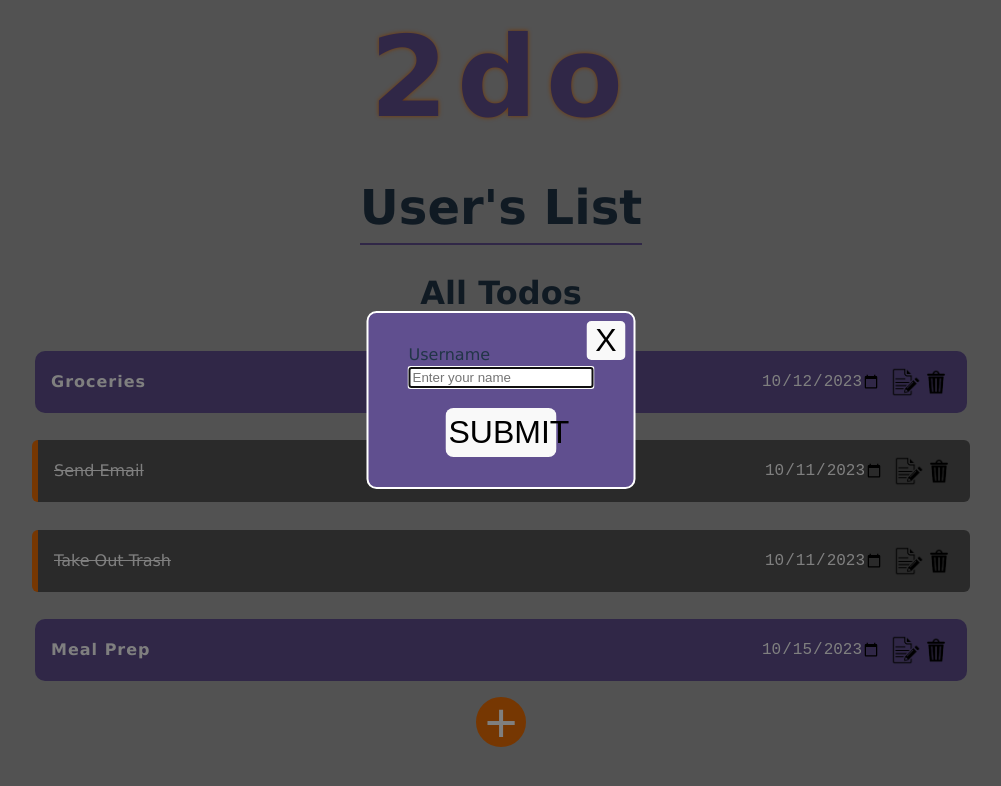
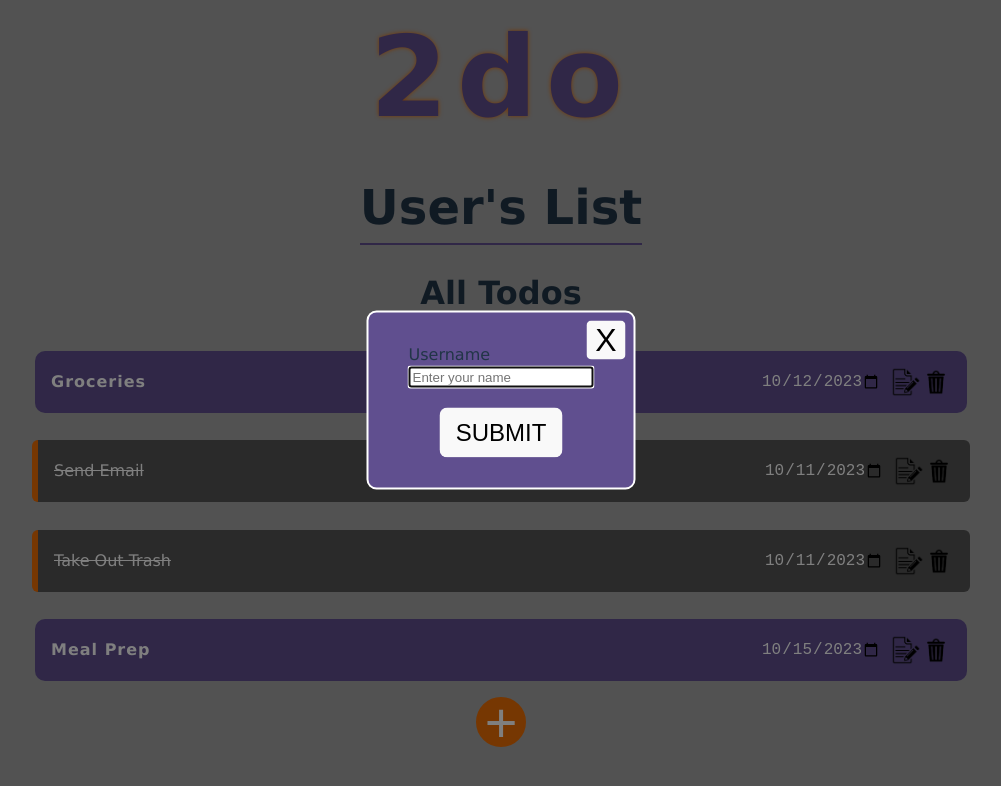
Before and after one commit to jeff-ramos-dev/react-todo-list, a React (Vite) app: page / in a window 1280 px wide. Shown: the top 786 px of the page, without its empty margins (139-1140 px from the left). Built offline with nearby package versions, Linux system fonts and the light colour scheme.

Commit message:
Update styling

```diff
--- a/src/App.css
+++ b/src/App.css
@@ -438,27 +438,28 @@ label {
   position: relative;
   display: flex;
   align-items: center;
-  min-height: 200px;
-  min-width: 400px;
+  padding-top: 1rem;
+  min-height: 150px;
   width: fit-content;
+  max-width: 80%;
   height: fit-content;
   flex-direction: column;
 }
 
 .listForm > input {
-  height: 2rem;
-  width: 80%;
-  font-size: 2rem;
+  height: 1.5rem;
+  max-width: 90%;
+  font-size: 1.5rem;
 }
 
 .listForm > label {
-  font-size: 2rem;
+  font-size: 1.5rem;
 }
 
 .listForm > button, .usernameForm > button {
-  width: 60%;
-  font-size: 2rem;
-  padding: 5px 2px;
+  max-width: 80%;
+  font-size: 1.5rem;
+  padding: 10px 15px;
 }
 
 
```
